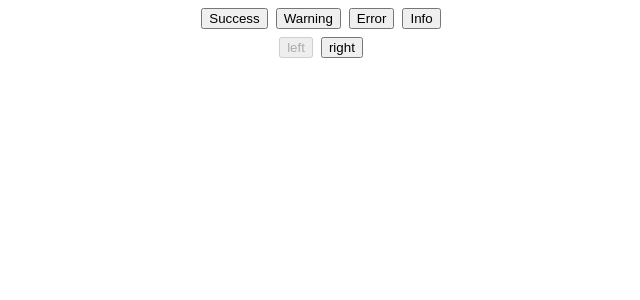
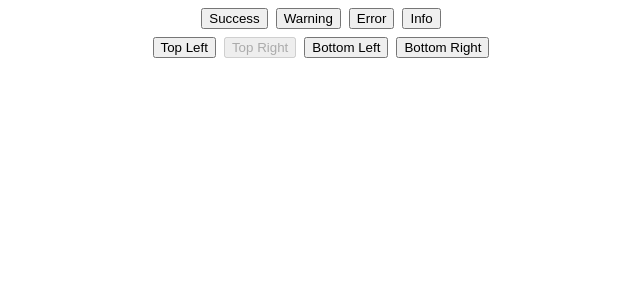
Before and after one commit to shriharieknathe/Machine-Coding-Practice, a React (Vite) app: page / in a window 1280 px wide. Shown: the top 300 px of the page, without its empty margins (315-955 px from the left). Built offline with nearby package versions, Linux system fonts and the light colour scheme.

Commit message:
add more css style

```diff
--- a/src/toast-message/toastMessage.css
+++ b/src/toast-message/toastMessage.css
@@ -1,6 +1,6 @@
 .toast_container {
   position: fixed;
-  top: 10px;
+  bottom: 10px;
   right: 10px;
   width: fit-content;
 }
@@ -31,7 +31,6 @@
   }
 }
 
-/* Add this one for left */
 @keyframes slide-left {
   0% {
     transform: translateX(-100%);
@@ -40,6 +39,25 @@
     transform: translateX(0%);
   }
 }
+
+@keyframes slide-up {
+  0% {
+    transform: translateY(100%);
+  }
+  100% {
+    transform: translateY(0%);
+  }
+}
+
+@keyframes slide-up-left {
+  0% {
+    transform: translateY(100%);
+  }
+  100% {
+    transform: translateY(0%);
+  }
+}
+
 .warning {
   background-color: rgb(167, 150, 24);
 }
--- a/src/toast-message/toastMessage.jsx
+++ b/src/toast-message/toastMessage.jsx
@@ -1,93 +1,99 @@
-import React, { useRef } from "react";
+import React, { useRef, useState } from "react";
 import "./toastMessage.css";
-import { useState } from "react";
 
 const ToastMessage = () => {
   const [toastList, setToastList] = useState([]);
-  const [shiftButton, setShiftButton] = useState("left");
+  const [position, setPosition] = useState("top-right");
 
   const timeRef = useRef({});
-  console.log(timeRef);
 
   const onCloseClick = (id) => {
     clearInterval(timeRef.current[id]);
     delete timeRef.current[id];
-    setToastList((prev) => {
-      const newArr = prev.filter((item) => item.id != id);
-      return newArr;
-    });
+    setToastList((prev) => prev.filter((item) => item.id !== id));
   };
 
   const onButtonClick = (message, type) => {
     const id = new Date().getTime();
     const newList = [...toastList, { id, message, type }];
     setToastList(newList);
-
     timeRef.current[id] = setTimeout(() => onCloseClick(id), 5000);
   };
 
   return (
     <div className="toast_component">
       <div
-        className={`toast_container`}
+        className="toast_container"
         style={{
-          [shiftButton]: "10px",
+          [position.includes("left") ? "left" : "right"]: "10px",
+          [position.includes("top") ? "top" : "bottom"]: "10px",
         }}
       >
-        {toastList.map((item) => {
-          return (
+        {toastList.map((item) => (
           <div
             key={item.id}
             className={`toast ${item.type}`}
             style={{
               animation:
-                  shiftButton === "right" ? "slide-right 1s" : "slide-left 1s",
+                position === "top-right"
+                  ? "slide-right 1s"
+                  : position === "top-left"
+                  ? "slide-left 1s"
+                  : position === "bottom-right"
+                  ? "slide-up 1s"
+                  : "slide-up-left 1s",
             }}
           >
             {item.message}
             <span onClick={() => onCloseClick(item.id)}>X</span>
           </div>
-          );
-        })}
+        ))}
       </div>
+
       <div className="box">
         <div className="button_container">
-          <button
-            className="btn"
-            onClick={() => onButtonClick("Success", "success")}
-          >
+          <button className="btn" onClick={() => onButtonClick("Success", "success")}>
             Success
           </button>
-          <button
-            className="btn"
-            onClick={() => onButtonClick("Warning", "warning")}
-          >
+          <button className="btn" onClick={() => onButtonClick("Warning", "warning")}>
             Warning
           </button>
-          <button
-            className="btn"
-            onClick={() => onButtonClick("Error", "error")}
-          >
+          <button className="btn" onClick={() => onButtonClick("Error", "error")}>
             Error
           </button>
           <button className="btn" onClick={() => onButtonClick("Info", "info")}>
             Info
           </button>
         </div>
+
         <div className="shift">
           <button
-            disabled={shiftButton === "left"}
+            disabled={position === "top-left"}
             className="btn"
-            onClick={() => setShiftButton("left")}
+            onClick={() => setPosition("top-left")}
           >
-            left
+            Top Left
           </button>
           <button
-            disabled={shiftButton === "right"}
+            disabled={position === "top-right"}
             className="btn"
-            onClick={() => setShiftButton("right")}
+            onClick={() => setPosition("top-right")}
           >
-            right
+            Top Right
+          </button>
+          <button
+            disabled={position === "bottom-left"}
+            className="btn"
+            onClick={() => setPosition("bottom-left")}
+          >
+            Bottom Left
+          </button>
+          <button
+            disabled={position === "bottom-right"}
+            className="btn"
+            onClick={() => setPosition("bottom-right")}
+          >
+            Bottom Right
           </button>
         </div>
       </div>
```
Lines whose indentation alone changed are shown as unchanged.
